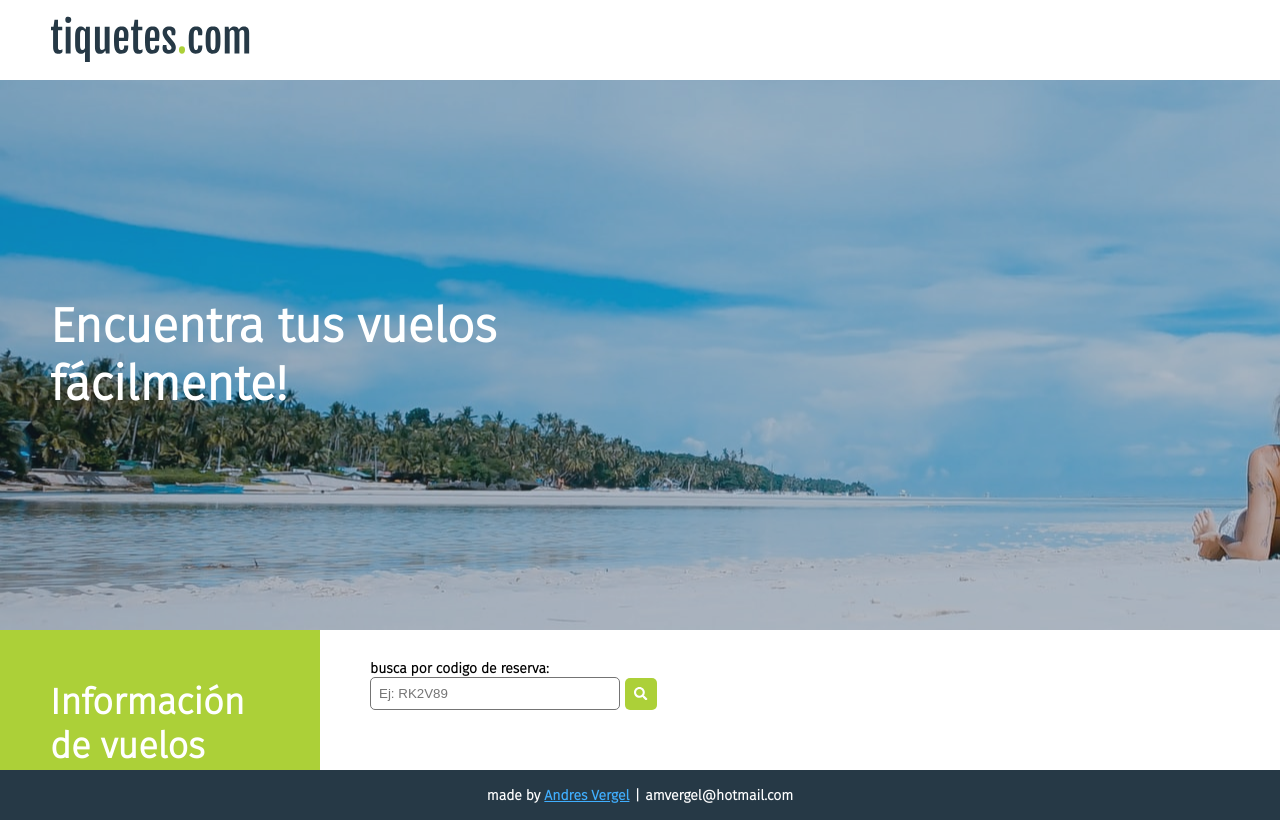
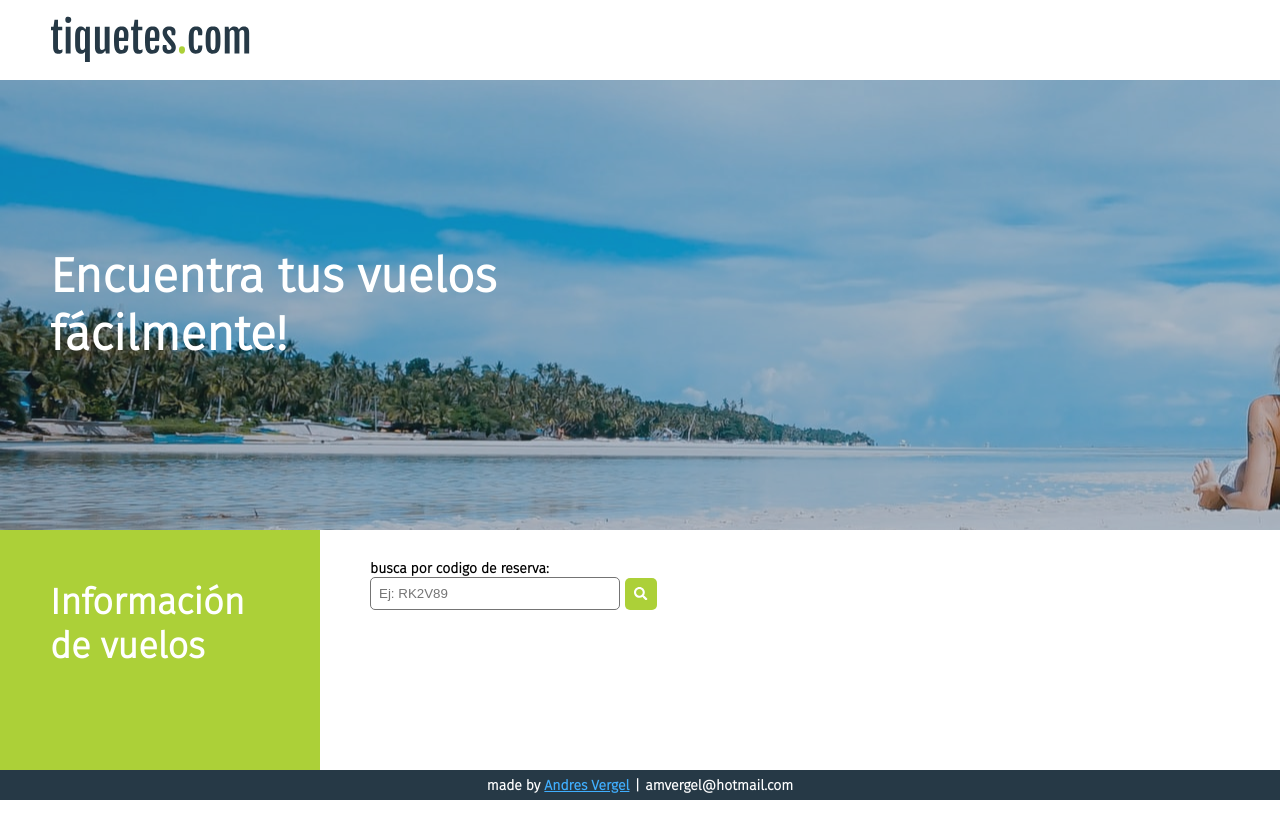
Before and after one commit to andressva/tiquetesapp, a Next.js app: page / in a window 1280 px wide. Built offline with nearby package versions, Linux system fonts and the light colour scheme.

Commit message:
fix width page

```diff
--- a/components/Banner/Banner.module.css
+++ b/components/Banner/Banner.module.css
@@ -1,7 +1,7 @@
 .banner{
   width: 100%;
-  max-width: 2250px;
-  height: 550px;
+  max-width: 2550px;
+  height: 450px;
   position: relative;
   background-image: url('/images/bg-banner.jpg');
   background-repeat: no-repeat;
--- a/components/Footer/Footer.module.css
+++ b/components/Footer/Footer.module.css
@@ -1,11 +1,11 @@
 .footer{
   width: 100%;
-  height: 50px;
-  max-width: 2250px;
+  height: 30px;
+  max-width: 2550px;
   display: flex;
   justify-content: center;
   align-items: center;
-  padding: 10px;
+  padding: 5px;
   background-color: #263946;
 }
 
--- a/components/Header/Header.module.css
+++ b/components/Header/Header.module.css
@@ -1,6 +1,6 @@
 .header{
   width: 100%;
-  max-width: 2250px;
+  max-width: 2550px;
   height: 80px;
   display: flex;
   align-items: center;
--- a/components/MainSection/MainSection.module.css
+++ b/components/MainSection/MainSection.module.css
@@ -1,7 +1,7 @@
 .section{
   width: 100%;
   flex: 1;
-  max-width: 2250px;
+  max-width: 2550px;
   display: flex;
 }
 
```
